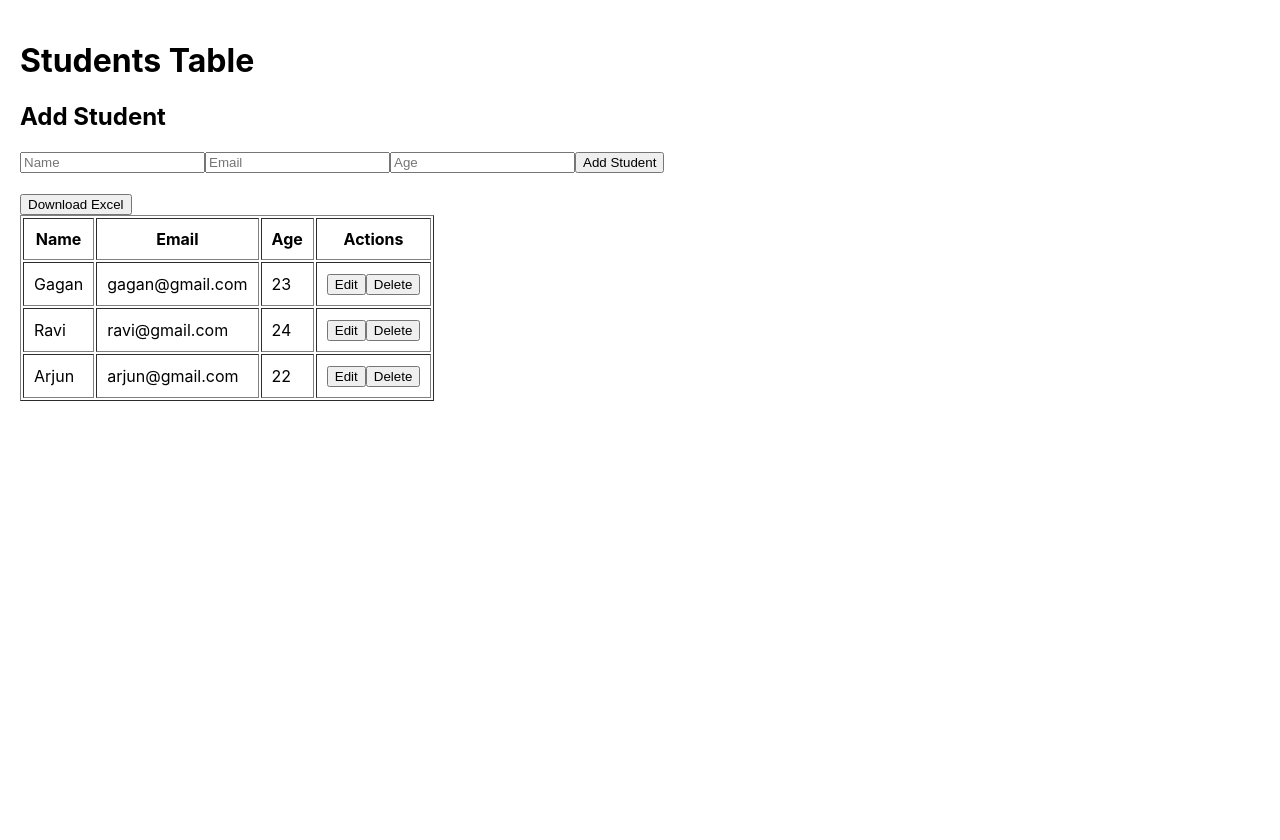
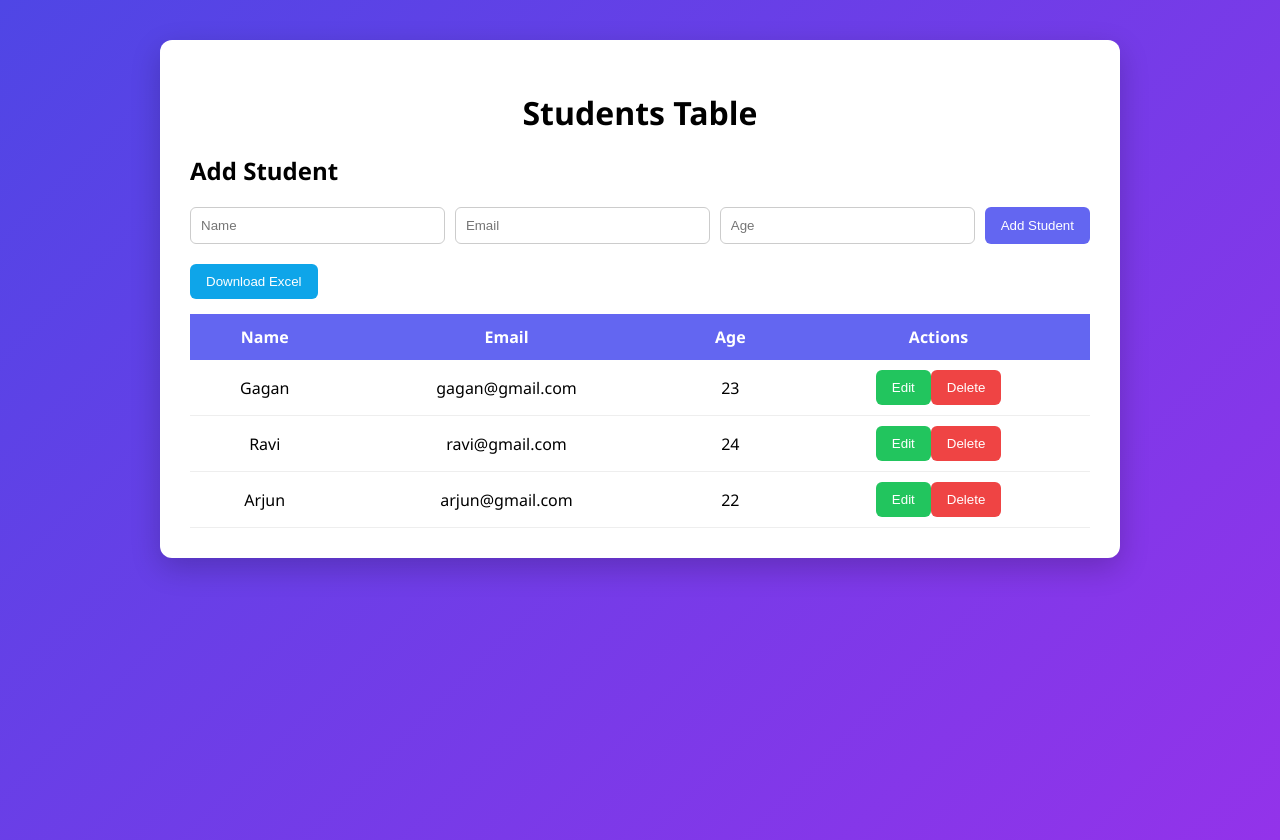
Before and after one commit to gagankumar8294/componentbuy-assignment, a React (Create React App) app: page / in a window 1280 px wide. Before the commit the page ends 800 px from the top, so only its background shows below. Built offline with nearby package versions, Linux system fonts and the light colour scheme.

Commit message:
added styles

```diff
--- a/src/App.css
+++ b/src/App.css
@@ -1,38 +1,164 @@
-.App {
-  text-align: center;
+/* Page background */
+
+body {
+  background: linear-gradient(135deg, #4f46e5, #9333ea);
+  min-height: 100vh;
+  font-family: 'Segoe UI', sans-serif;
 }
 
-.App-logo {
-  height: 40vmin;
-  pointer-events: none;
+/* Main container */
+
+.container {
+  max-width: 900px;
+  margin: auto;
+  margin-top: 40px;
+  background: white;
+  padding: 30px;
+  border-radius: 12px;
+  box-shadow: 0px 10px 30px rgba(0,0,0,0.2);
+  animation: fadeIn 0.6s ease;
 }
 
-@media (prefers-reduced-motion: no-preference) {
-  .App-logo {
-    animation: App-logo-spin infinite 20s linear;
+/* Heading */
+
+h1 {
+  text-align: center;
+  margin-bottom: 20px;
+}
+
+/* Form styling */
+
+form {
+  display: flex;
+  gap: 10px;
+  flex-wrap: wrap;
+  margin-bottom: 20px;
+}
+
+input {
+  padding: 10px;
+  border-radius: 6px;
+  border: 1px solid #ccc;
+  flex: 1;
+  transition: 0.2s;
+}
+
+input:focus {
+  outline: none;
+  border-color: #6366f1;
+  box-shadow: 0 0 4px #6366f1;
+}
+
+/* Buttons */
+
+button {
+  padding: 10px 16px;
+  border: none;
+  border-radius: 6px;
+  background: #6366f1;
+  color: white;
+  cursor: pointer;
+  transition: all 0.25s ease;
+  font-weight: 500;
+}
+
+button:hover {
+  background: #4f46e5;
+  transform: translateY(-2px);
+  box-shadow: 0 5px 12px rgba(0,0,0,0.2);
+}
+
+/* Delete button */
+
+.delete-btn {
+  background: #ef4444;
+}
+
+.delete-btn:hover {
+  background: #dc2626;
+}
+
+/* Edit button */
+
+.edit-btn {
+  background: #22c55e;
+}
+
+.edit-btn:hover {
+  background: #16a34a;
+}
+
+/* Excel button */
+
+.download-btn {
+  margin-bottom: 15px;
+  background: #0ea5e9;
+}
+
+.download-btn:hover {
+  background: #0284c7;
+}
+
+/* Table */
+
+table {
+  width: 100%;
+  border-collapse: collapse;
+  animation: slideUp 0.5s ease;
+}
+
+th {
+  background: #6366f1;
+  color: white;
+  padding: 12px;
+}
+
+td {
+  padding: 10px;
+  text-align: center;
+  border-bottom: 1px solid #eee;
+}
+
+tr:hover {
+  background: #f9fafb;
+  transition: 0.2s;
+}
+
+/* Loading animation */
+
+.loading {
+  text-align: center;
+  font-size: 22px;
+  margin-top: 100px;
+  animation: pulse 1s infinite;
+}
+
+/* Animations */
+
+@keyframes fadeIn {
+  from {
+    opacity: 0;
+    transform: translateY(15px);
+  }
+  to {
+    opacity: 1;
+    transform: translateY(0);
   }
 }
 
-.App-header {
-  background-color: #282c34;
-  min-height: 100vh;
-  display: flex;
-  flex-direction: column;
-  align-items: center;
-  justify-content: center;
-  font-size: calc(10px + 2vmin);
-  color: white;
+@keyframes slideUp {
+  from {
+    opacity: 0;
+    transform: translateY(25px);
+  }
+  to {
+    opacity: 1;
+    transform: translateY(0);
+  }
 }
 
-.App-link {
-  color: #61dafb;
+@keyframes pulse {
+  0% {opacity: 0.4;}
+  50% {opacity: 1;}
+  100% {opacity: 0.4;}
 }
-
-@keyframes App-logo-spin {
-  from {
-    transform: rotate(0deg);
-  }
-  to {
-    transform: rotate(360deg);
-  }
-}
--- a/src/App.js
+++ b/src/App.js
@@ -1,6 +1,6 @@
-
 import { useState, useEffect } from "react";
 import * as XLSX from "xlsx";
+import "./App.css";
 
 function App() {
 
@@ -17,16 +17,13 @@ function App() {
   });
 
   const [loading, setLoading] = useState(true);
+  const [editId, setEditId] = useState(null);
 
   useEffect(() => {
-
     setTimeout(() => {
       setLoading(false);
     }, 1500);
-
   }, []);
-
-  const [editId, setEditId] = useState(null);
 
   const handleEdit = (student) => {
     setFormData({
@@ -34,7 +31,6 @@ function App() {
       email: student.email,
       age: student.age
     });
-
     setEditId(student.id);
   };
 
@@ -87,32 +83,28 @@ const handleSubmit = (e) => {
     setStudents(updatedStudents);
   };
 
-  if (loading) {
-    return <h2>Loading students...</h2>;
-  }
-
   const downloadExcel = () => {
 
     const worksheet = XLSX.utils.json_to_sheet(students);
-
     const workbook = XLSX.utils.book_new();
 
     XLSX.utils.book_append_sheet(workbook, worksheet, "Students");
 
     XLSX.writeFile(workbook, "students.xlsx");
-
   };
 
+  if (loading) {
+    return <div className="loading">Loading Students...</div>;
+  }
+
   return (
-    <div style={{ padding: "20px" }}>
+    <div className="container">
 
       <h1>Students Table</h1>
 
+      <h2>{editId ? "Edit Student" : "Add Student"}</h2>
 
-
-      <h2>Add Student</h2>
-
-      <form onSubmit={handleSubmit} style={{ marginBottom: "20px" }}>
+      <form onSubmit={handleSubmit}>
 
         <input
           type="text"
@@ -147,11 +139,11 @@ const handleSubmit = (e) => {
 
       </form>
 
-      <button onClick={downloadExcel}>
+      <button className="download-btn" onClick={downloadExcel}>
         Download Excel
       </button>
 
-      <table border="1" cellPadding="10">
+      <table>
 
         <thead>
           <tr>
@@ -168,11 +160,18 @@ const handleSubmit = (e) => {
               <td>{student.name}</td>
               <td>{student.email}</td>
               <td>{student.age}</td>
-              <td>
-                <button onClick={() => handleEdit(student)}>
+              <td className="actions">
+                <button
+                  className="edit-btn"
+                  onClick={() => handleEdit(student)}
+                >
                   Edit
                 </button>
-                <button onClick={() => handleDelete(student.id)}>
+
+                <button
+                  className="delete-btn"
+                  onClick={() => handleDelete(student.id)}
+                >
                   Delete
                 </button>
               </td>
--- a/src/index.js
+++ b/src/index.js
@@ -14,7 +14,4 @@ root.render(
   </React.StrictMode>
 );
 
-// If you want to start measuring performance in your app, pass a function
-// to log results (for example: reportWebVitals(console.log))
-// or send to an analytics endpoint. Learn more: https://bit.ly/CRA-vitals
 reportWebVitals();
```
Lines whose indentation alone changed are shown as unchanged.
